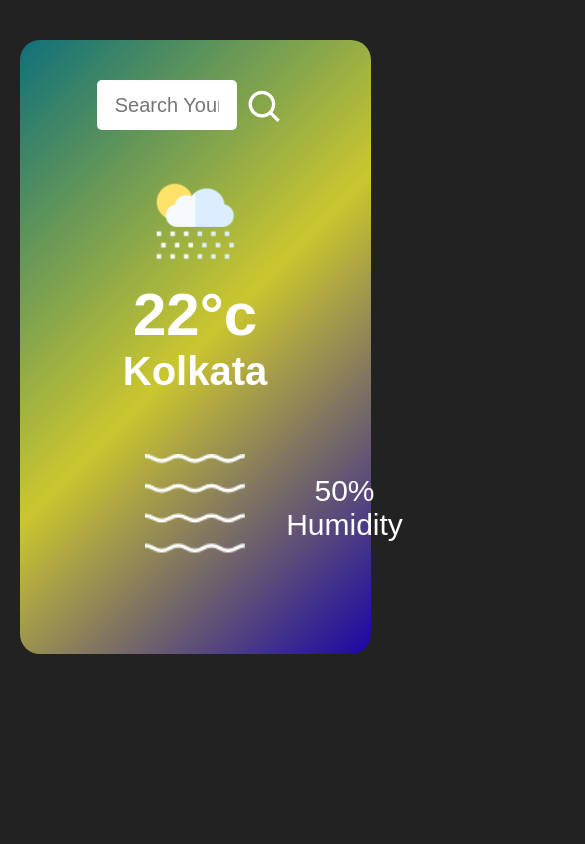
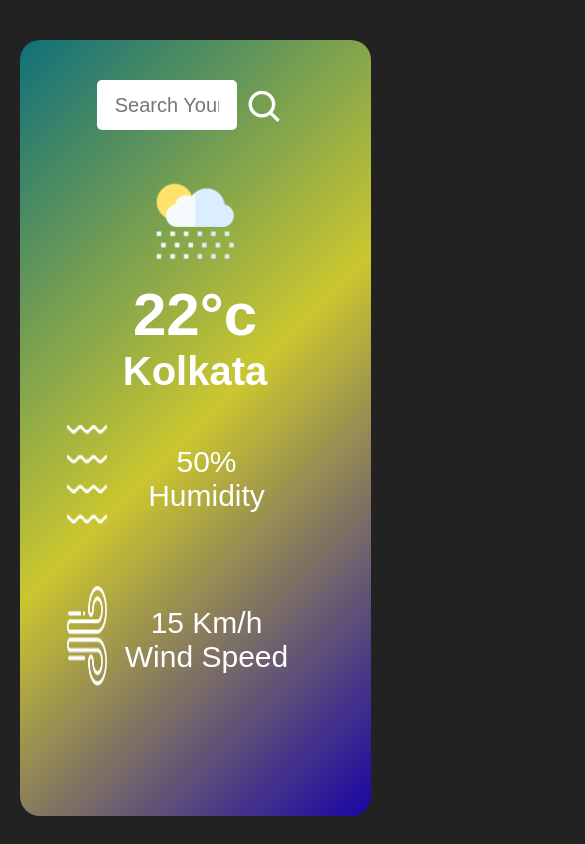
Before and after one commit to amit-mandal-kgce/Weather-Application1, a plain HTML site: page index.html in a window 390 px wide. Shown: the top 844 px of the page, 585 px wide, since content can reach past the window. Drawn offline with nearby package versions, Linux system fonts and the light colour scheme.

Commit message:
Update style.css

```diff
--- a/style.css
+++ b/style.css
@@ -70,3 +70,70 @@ body{
     width: 200px;
     font-size: 30px;
 }
+
+@media (max-width:1100px){
+    .colmn{
+        margin: 60px 70px;
+    }
+}
+@media (max-width:990px){
+    .colmn{
+        margin: 60px 50px;
+    }
+}
+@media (max-width:990px){
+    .colmn{
+        margin: 60px 30px;
+    }
+}
+@media (max-width:845px){
+    .colmn{
+        margin: 60px 10px;
+    }
+}
+@media (max-width:845px){
+    .details{
+        text-align: center;
+        justify-content: center;
+        flex-direction: column;
+        margin: 30px 180px;
+    }
+    .colmn{
+        margin-top: 1px;
+    }
+}
+@media (max-width:715px){
+    .details{
+        text-align: center;
+        justify-content: center;
+        flex-direction: column;
+        margin: 30px 180px;
+    }
+    .colmn{
+        margin-top: 1px;
+    }
+}
+@media (max-width:715px){
+    .details{
+        margin: 30px 120px;
+    }
+}
+@media (max-width:565px){
+    .details{
+        margin: 30px 70px;
+    }
+}
+@media (max-width:455px){
+    .details{
+        margin: 30px 30px;
+    }
+}
+@media (max-width:455px){
+    .details{
+        margin: 30px 2px;
+    }
+
+    .colmn img{
+        width: 40px;
+    }
+}
```
